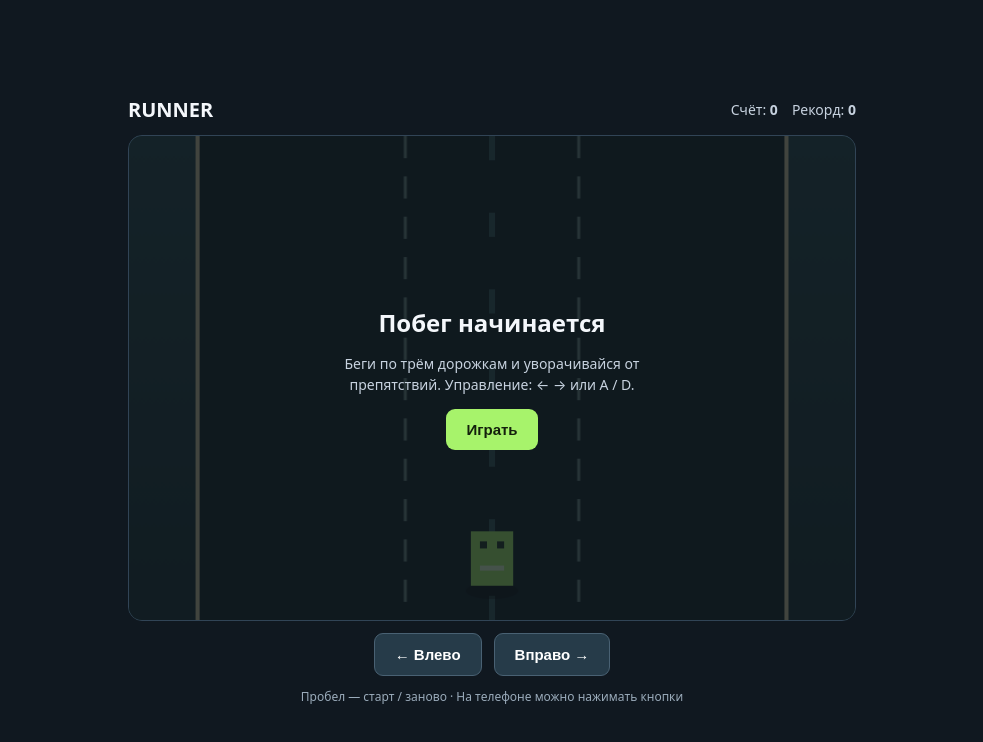
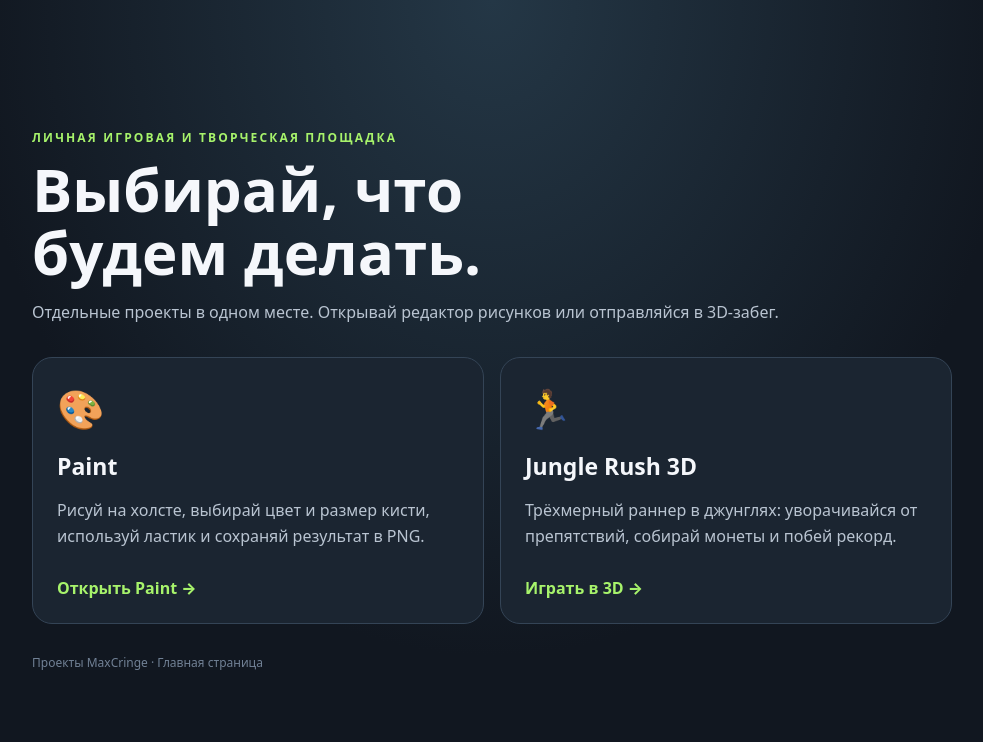
Before and after one commit to MaxCringe/paint, a plain HTML site: page index.html in a window 1280 px wide. Shown: the whole page, without its empty margins (148-1131 px from the left). Drawn offline with Linux system fonts and the light colour scheme.

Commit message:
Create project landing page for Paint and Jungle Rush 3D

```diff
--- a/index.html
+++ b/index.html
@@ -1,107 +1,11 @@
 <!doctype html>
-<html lang="ru">
-<head>
-<meta charset="utf-8">
-<meta name="viewport" content="width=device-width,initial-scale=1,maximum-scale=1,user-scalable=no">
-<title>Runner — prototype</title>
+<html lang="ru"><head><meta charset="utf-8"><meta name="viewport" content="width=device-width,initial-scale=1"><title>MaxCringe — проекты</title>
 <style>
-:root{color-scheme:dark;font-family:system-ui,-apple-system,Segoe UI,sans-serif}
-*{box-sizing:border-box}body{margin:0;background:#101820;color:#f4f7fb;display:grid;min-height:100svh;place-items:center}
-main{width:min(100%,760px);padding:16px}header{display:flex;justify-content:space-between;align-items:center;gap:12px;margin-bottom:12px}
-h1{font-size:20px;margin:0}.stats{display:flex;gap:14px;color:#c7d2df;font-size:14px}
-.stage{position:relative;border:1px solid #314456;border-radius:14px;overflow:hidden;background:#172b31}
-canvas{display:block;width:100%;height:auto;touch-action:pan-y}
-.overlay{position:absolute;inset:0;display:grid;place-items:center;background:#071016b8;text-align:center;padding:24px}
-.overlay[hidden]{display:none}.panel{max-width:300px}.panel h2{margin:0 0 8px}.panel p{color:#c7d2df;font-size:14px;line-height:1.5}
-button{border:0;border-radius:9px;background:#a7f36b;color:#13200c;font-weight:800;padding:12px 20px;font-size:15px;cursor:pointer}
-.controls{display:flex;justify-content:center;gap:12px;margin-top:12px}.controls button{min-width:90px;background:#263b49;color:#fff;border:1px solid #496173}
-.hint{text-align:center;color:#9aabba;font-size:12px;margin:12px 0 0}
-</style>
-</head>
-<body>
-<main>
-<header><h1>RUNNER</h1><div class="stats"><span>Счёт: <b id="score">0</b></span><span>Рекорд: <b id="best">0</b></span></div></header>
-<section class="stage">
-<canvas id="game" width="720" height="480" aria-label="Игра-раннер"></canvas>
-<div class="overlay" id="overlay"><div class="panel"><h2 id="title">Побег начинается</h2><p id="message">Беги по трём дорожкам и уворачивайся от препятствий. Управление: ← → или A / D.</p><button id="start">Играть</button></div></div>
-</section>
-<div class="controls"><button id="left" aria-label="Влево">← Влево</button><button id="right" aria-label="Вправо">Вправо →</button></div>
-<p class="hint">Пробел — старт / заново · На телефоне можно нажимать кнопки</p>
-</main>
-<script>
-(() => {
-  const canvas = document.querySelector('#game'), ctx = canvas.getContext('2d');
-  const overlay = document.querySelector('#overlay'), startBtn = document.querySelector('#start');
-  const scoreEl = document.querySelector('#score'), bestEl = document.querySelector('#best');
-  const titleEl = document.querySelector('#title'), messageEl = document.querySelector('#message');
-  const W = canvas.width, H = canvas.height, lanes = [W/2-130,W/2,W/2+130];
-  let lane = 1, obstacles = [], score = 0, speed = 230, spawn = 0, running = false, last = 0, raf = 0;
-  let best = 0; try { best = Number(localStorage.getItem('runner-best') || 0); } catch {}
-  bestEl.textContent = best;
-  const player = { y: H-88, w: 42, h: 54 };
-  function drawRoad(){
-    const g=ctx.createLinearGradient(0,0,0,H);g.addColorStop(0,'#24434a');g.addColorStop(1,'#162b31');ctx.fillStyle=g;ctx.fillRect(0,0,W,H);
-    ctx.fillStyle='#101e24';ctx.fillRect(70,0,W-140,H);
-    ctx.strokeStyle='#6c8986';ctx.lineWidth=3;ctx.setLineDash([22,18]);
-    for(const x of [W/2-86,W/2+86]){ctx.beginPath();ctx.moveTo(x,0);ctx.lineTo(x,H);ctx.stroke()}ctx.setLineDash([]);
-    ctx.fillStyle='#d4c7a0';ctx.fillRect(66,0,4,H);ctx.fillRect(W-70,0,4,H);
-    // Subtle moving road marks create a sense of speed.
-    ctx.fillStyle='#35555a';
-    for(let i=0;i<8;i++){const y=(i*76+(score*3)%76);ctx.fillRect(W/2-3,y,6,24)}
-  }
-  function drawPlayer(){
-    const x=lanes[lane];ctx.fillStyle='#0005';ctx.beginPath();ctx.ellipse(x,player.y+player.h+5,26,8,0,0,Math.PI*2);ctx.fill();
-    ctx.fillStyle='#a7f36b';ctx.fillRect(x-player.w/2,player.y,player.w,player.h);
-    ctx.fillStyle='#203323';ctx.fillRect(x-12,player.y+10,7,7);ctx.fillRect(x+5,player.y+10,7,7);
-    ctx.fillStyle='#e5ffd1';ctx.fillRect(x-12,player.y+34,24,5);
-  }
-  function drawObstacle(o){
-    const x=lanes[o.lane], y=o.y;
-    ctx.fillStyle='#0005';ctx.fillRect(x-27,y+6,54,40);
-    ctx.fillStyle='#f07850';ctx.fillRect(x-27,y,54,40);
-    ctx.fillStyle='#ffb18e';ctx.fillRect(x-20,y+7,40,5);
-    ctx.fillStyle='#7b3027';ctx.fillRect(x-18,y+20,36,6);
-  }
-  function render(){
-    drawRoad(); obstacles.forEach(drawObstacle); drawPlayer();
-    if(!running && !overlay.hidden){ctx.fillStyle='#ffffff16';ctx.fillRect(0,0,W,H)}
-  }
-  function reset(){
-    lane=1;obstacles=[];score=0;speed=230;spawn=.7;last=0;scoreEl.textContent='0';
-    running=true;overlay.hidden=true;cancelAnimationFrame(raf);raf=requestAnimationFrame(loop);
-  }
-  function end(){
-    running=false;overlay.hidden=false;titleEl.textContent='Забег окончен';
-    messageEl.textContent='Счёт: '+Math.floor(score)+'. Попробуй продержаться дольше!';
-    startBtn.textContent='Ещё раз';render();
-  }
-  function move(dir){if(!running)return;lane=Math.max(0,Math.min(2,lane+dir));render()}
-  function loop(t){
-    if(!running)return;
-    const dt=Math.min((t-last)/1000||0,.04);last=t;
-    score+=dt*10;speed=Math.min(430,230+score*1.2);spawn-=dt;
-    if(spawn<=0){obstacles.push({lane:Math.floor(Math.random()*3),y:-48});spawn=Math.max(.48,1.05-score/500)+(Math.random()*.3)}
-    for(const o of obstacles)o.y+=speed*dt;
-    obstacles=obstacles.filter(o=>o.y<H+60);
-    for(const o of obstacles){if(o.lane===lane&&o.y+40>player.y+8&&o.y<player.y+player.h-6){end();return}}
-    scoreEl.textContent=Math.floor(score);
-    if(Math.floor(score)>best){best=Math.floor(score);bestEl.textContent=best;try{localStorage.setItem('runner-best',best)}catch{}}
-    render();raf=requestAnimationFrame(loop);
-  }
-  startBtn.addEventListener('click',reset);
-  document.querySelector('#left').addEventListener('click',()=>move(-1));
-  document.querySelector('#right').addEventListener('click',()=>move(1));
-  window.addEventListener('keydown',e=>{
-    if(['ArrowLeft','ArrowRight',' ','a','A','d','D'].includes(e.key))e.preventDefault();
-    if(e.key==='ArrowLeft'||e.key==='a'||e.key==='A')move(-1);
-    if(e.key==='ArrowRight'||e.key==='d'||e.key==='D')move(1);
-    if(e.key===' '&&!running)reset();
-  });
-  let touchX=null;
-  canvas.addEventListener('touchstart',e=>{touchX=e.changedTouches[0].clientX},{passive:true});
-  canvas.addEventListener('touchend',e=>{if(touchX===null)return;const dx=e.changedTouches[0].clientX-touchX;if(Math.abs(dx)>25)move(dx<0?-1:1);touchX=null},{passive:true});
-  render();
-})();
-</script>
-</body>
-</html>
+*{box-sizing:border-box}body{margin:0;min-height:100vh;background:radial-gradient(ellipse at top,#243746 0,#111720 58%);color:#f5f7fb;font:16px system-ui,-apple-system,Segoe UI,sans-serif;display:grid;place-items:center;padding:24px}
+main{width:min(100%,920px)}.eyebrow{color:#a7f36b;text-transform:uppercase;letter-spacing:.18em;font-size:12px;font-weight:800}h1{font-size:clamp(34px,6vw,60px);line-height:1.05;margin:12px 0}p{color:#b9c4d1;line-height:1.6}.cards{display:grid;grid-template-columns:repeat(auto-fit,minmax(250px,1fr));gap:16px;margin-top:32px}
+a.card{color:inherit;text-decoration:none;display:block;background:#1b2531;border:1px solid #344456;border-radius:20px;padding:24px;transition:transform .18s,border-color .18s;min-height:230px}a.card:hover{transform:translateY(-4px);border-color:#a7f36b}.icon{font-size:38px}.card h2{margin:16px 0 8px;font-size:23px}.open{display:inline-block;margin-top:12px;color:#a7f36b;font-weight:800}.foot{font-size:12px;color:#718195;margin-top:30px}
+</style></head><body><main><div class="eyebrow">Личная игровая и творческая площадка</div><h1>Выбирай, что<br>будем делать.</h1><p>Отдельные проекты в одном месте. Открывай редактор рисунков или отправляйся в 3D-забег.</p>
+<section class="cards">
+<a class="card" href="./paint.html"><div class="icon">🎨</div><h2>Paint</h2><p>Рисуй на холсте, выбирай цвет и размер кисти, используй ластик и сохраняй результат в PNG.</p><span class="open">Открыть Paint →</span></a>
+<a class="card" href="./runner3d.html"><div class="icon">🏃</div><h2>Jungle Rush 3D</h2><p>Трёхмерный раннер в джунглях: уворачивайся от препятствий, собирай монеты и побей рекорд.</p><span class="open">Играть в 3D →</span></a>
+</section><div class="foot">Проекты MaxCringe · Главная страница</div></main></body></html>
```
